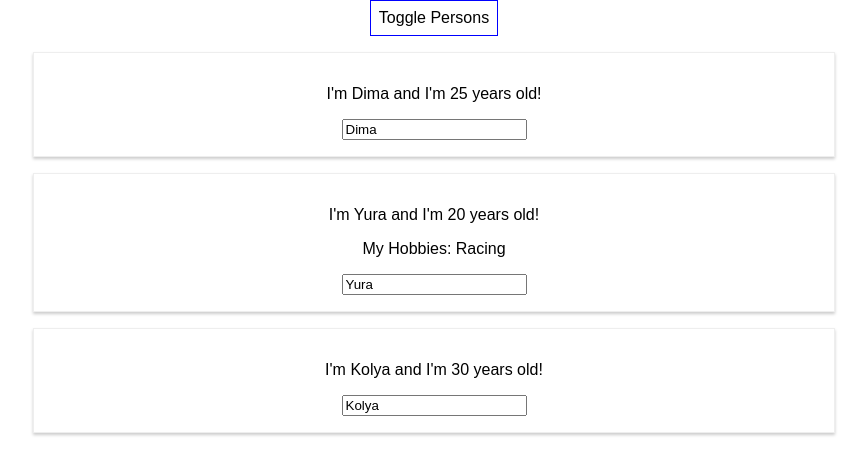
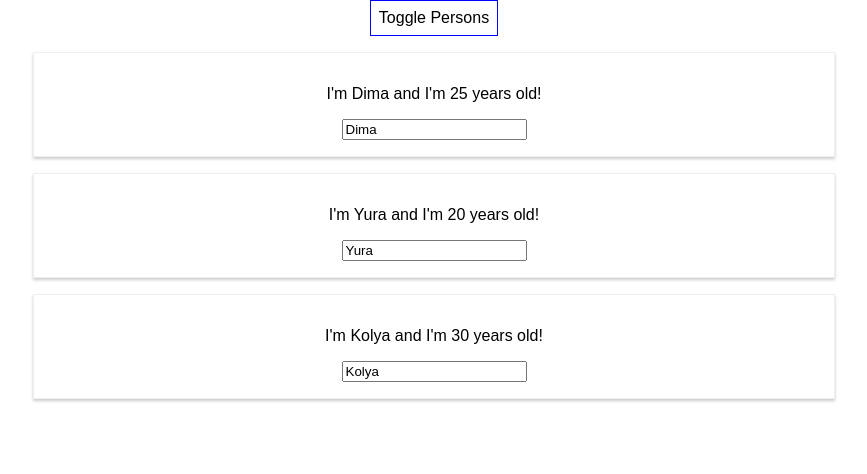
Before and after one commit to newexod/react-complete-guide, a React (Create React App) app: page / in a window 1280 px wide. Both pictures are taken after a click on the button "Toggle Persons". Shown: the top 474 px of the page, without its empty margins (206-1073 px from the left). Built offline with nearby package versions, Linux system fonts and the light colour scheme.

Commit message:
Outputting Lists

```diff
--- a/src/App.js
+++ b/src/App.js
@@ -2,6 +2,7 @@
 import './App.css';
 
 import Person from './Person/Person';
+import person from './Person/Person';
 
 class App extends Component {
   state = {
@@ -57,20 +58,12 @@
     if (this.state.showPersons) {
       persons = (
         <div>
-          <Person
-            name={this.state.persons[0].name}
-            age={this.state.persons[0].age} />
-          <Person
-            name={this.state.persons[1].name}
-            age={this.state.persons[1].age}
-            click={this.switchNameHandler.bind(this, 'Dima!!')}
-            changed={this.nameChangedHandler}
-          >
-            My Hobbies: Racing
-          </Person>
-          <Person
-            name={this.state.persons[2].name}
-            age={this.state.persons[2].age} />
+          {this.state.persons.map(person => {
+            return <Person
+              name={person.name}
+              age={person.age}
+            />
+          })}
         </div>
       );
     }
```
